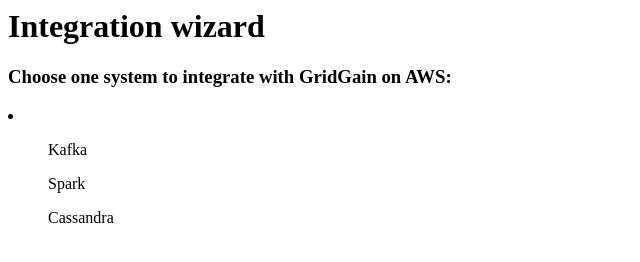
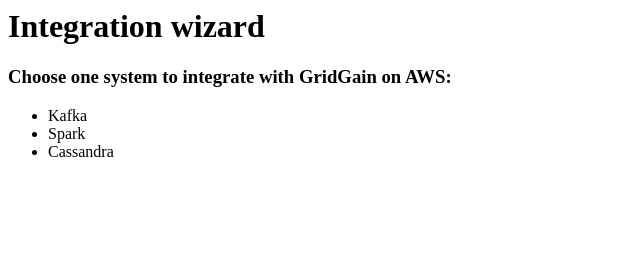
Before and after one commit to murrayb/murrayb.github.io, a plain HTML site: page wizard.html in a window 1280 px wide. Shown: the whole page, without its empty margins (0-640 px from the left). Drawn offline with Linux system fonts and the light colour scheme.

Commit message:
Update wizard.html

```diff
--- a/wizard.html
+++ b/wizard.html
@@ -1,5 +1,5 @@
 <html>
   <h1> Integration wizard</h1>
   <h3>Choose one system to integrate with GridGain on AWS:</h3>
-  <li><ul>Kafka</ul><ul>Spark</ul><ul>Cassandra</ul></li>
+  <ul><li>Kafka</li><li>Spark</li><li>Cassandra</li></ul>
 </html>
```
